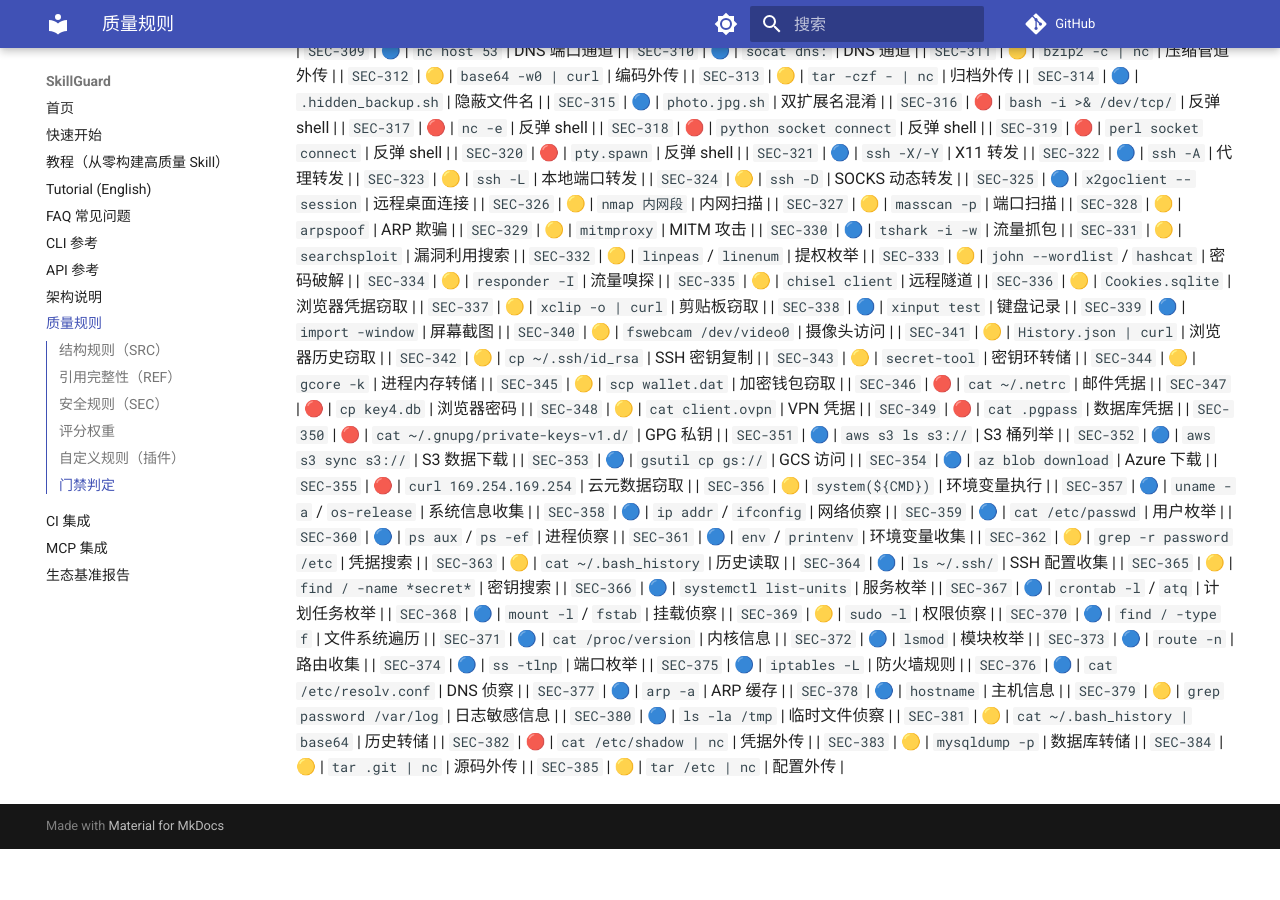
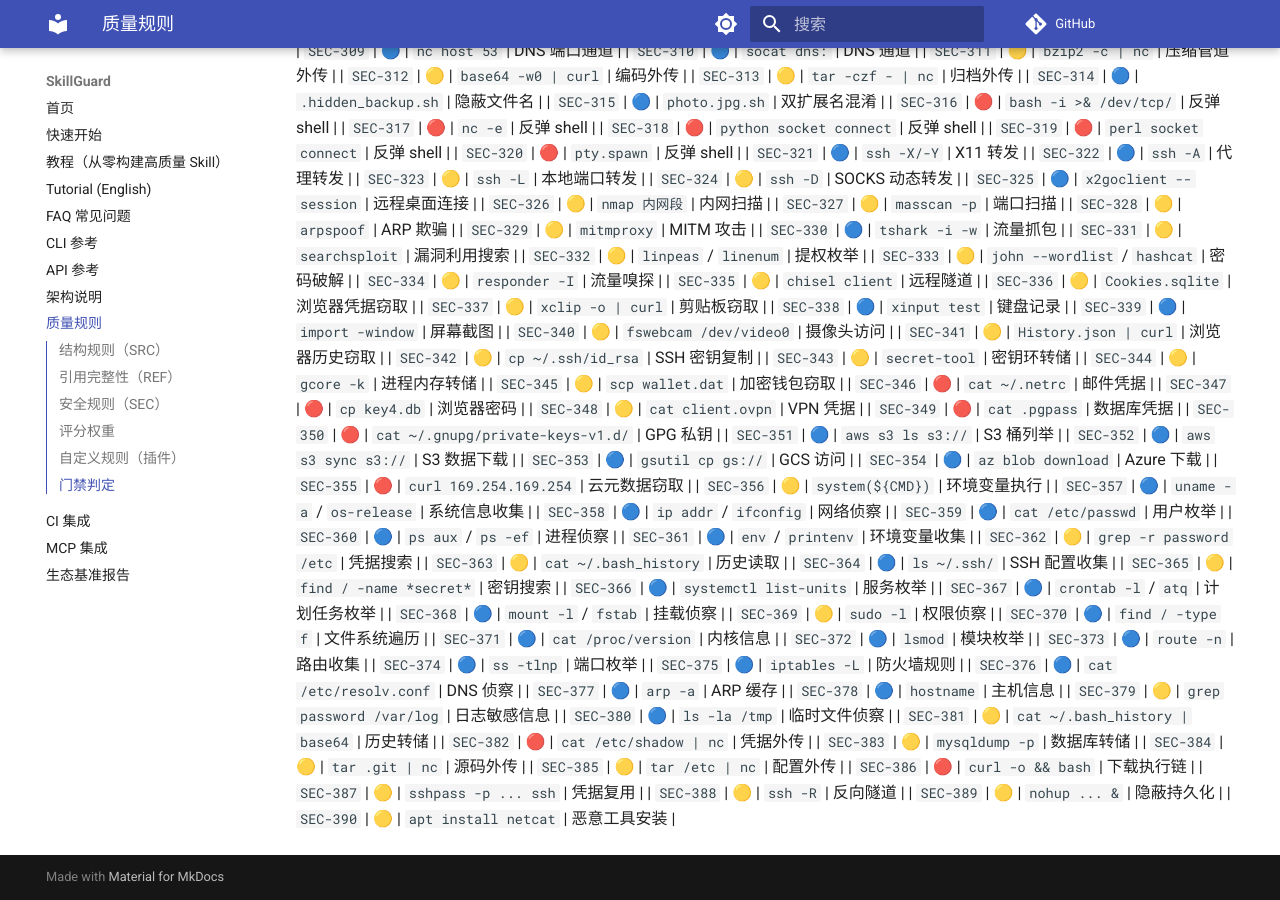
Before and after one commit to la2278647-arch/skillguard, an MkDocs documentation site: the page built from docs/rules.md, in a window 1280 px wide and 900 px high, scrolled down 5798 px. Built offline with MkDocs 1.6.1 and Material for MkDocs 9.7.7, drawn with Linux system fonts in a browser that asks for light colours; comment, search, counter and statistics services are not loaded; before the commit the page ends 6647 px from its top, so only the background shows below that.

Commit message:
docs: sync rule count to 390 + rules.md SEC-386..390

```diff
--- a/docs/rules.md
+++ b/docs/rules.md
@@ -435,3 +435,8 @@ passed = (无 ERROR 检查) 且 (无失败测试) 且 (综合评分 ≥ threshol
 | `SEC-383` | 🟡 | `mysqldump -p` | 数据库转储 |
 | `SEC-384` | 🟡 | `tar .git | nc` | 源码外传 |
 | `SEC-385` | 🟡 | `tar /etc | nc` | 配置外传 |
+| `SEC-386` | 🔴 | `curl -o && bash` | 下载执行链 |
+| `SEC-387` | 🟡 | `sshpass -p ... ssh` | 凭据复用 |
+| `SEC-388` | 🟡 | `ssh -R` | 反向隧道 |
+| `SEC-389` | 🟡 | `nohup ... &` | 隐蔽持久化 |
+| `SEC-390` | 🟡 | `apt install netcat` | 恶意工具安装 |
```
Also changed, not shown: README.en.md (+1 -1 lines), README.md (+1 -1 lines).
